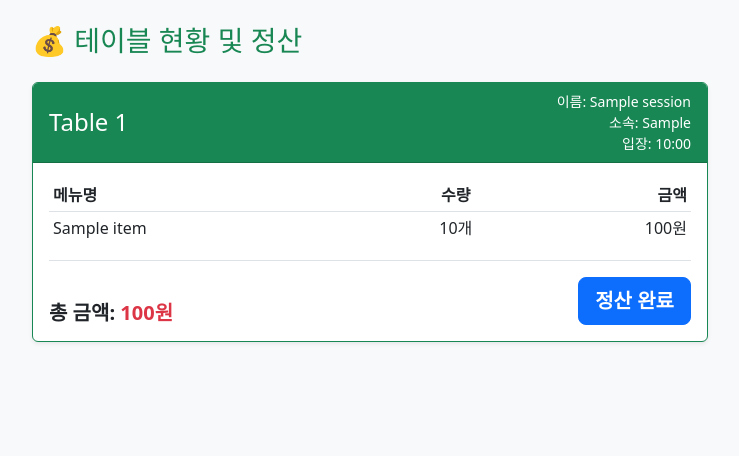
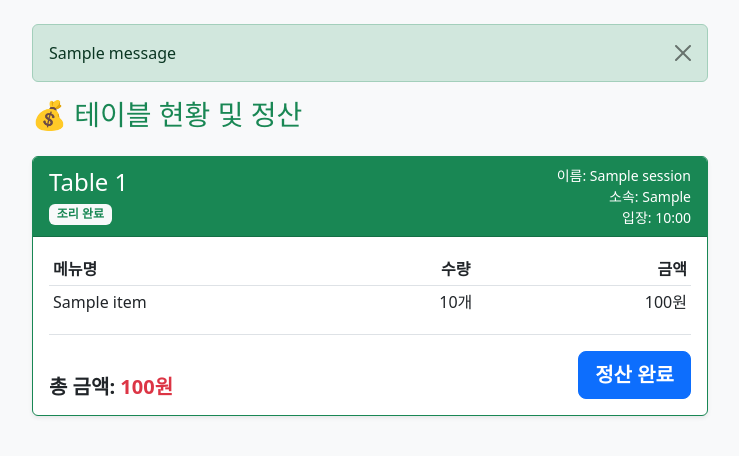
Before and after one commit to jae1u/festival-order, a Flask app: page /admin/billing in a window 1280 px wide. Shown: the part 56-512 px from the top of the page, without its empty margins (270-1009 px from the left). Run offline with Flask 3, Linux system fonts and the light colour scheme; the visitor is signed in with stand-in values (Sample User, id 1); tables that the repository leaves empty hold one stand-in row (values such as "Sample post"); one stand-in notice (Sample message) is shown.

Commit message:
fix: show active tables in billing

```diff
--- a/web/app.py
+++ b/web/app.py
@@ -1,7 +1,7 @@
 import os
 import time
 from datetime import timedelta
-from flask import Flask, render_template, request, jsonify, redirect, url_for, session
+from flask import Flask, render_template, request, jsonify, redirect, url_for, session, flash
 import pymysql
 
 app = Flask(__name__)
@@ -305,7 +305,6 @@ def kitchen():
 def billing():
     conn = get_db_connection()
     cursor = conn.cursor()
-    # 💡 [수정] 조리 완료 상태를 확인하기 위해 checks 관련 컬럼 추가 조회
     cursor.execute("""
         SELECT s.id as session_id, s.table_no, s.customer_name, s.customer_phone, s.organization, s.created_at,
                i.menu_name, i.price, i.quantity, i.checks_required, i.checks_completed
@@ -313,15 +312,12 @@ def billing():
         LEFT JOIN orders o ON s.id = o.session_id
         LEFT JOIN order_items i ON o.id = i.order_id
         WHERE s.status = 'ACTIVE'
+        ORDER BY s.table_no ASC, s.created_at ASC, o.id ASC, i.id ASC
     """)
     rows = cursor.fetchall()
     conn.close()
 
-    # 💡 [수정] 조리가 모두 완료된 테이블(all_complete == True)만 필터링하여 전달
-    all_sessions = group_sessions(rows)
-    ready_to_bill = [s for s in all_sessions if s['all_complete']]
-
-    return render_template('billing.html', sessions=ready_to_bill)
+    return render_template('billing.html', sessions=group_sessions(rows))
 
 
 @app.route("/admin/history")
@@ -381,6 +377,25 @@ def checkout(session_id):
         cursor.execute(
             "SELECT status FROM table_sessions WHERE id = %s FOR UPDATE", (session_id,)
         )
+        row = cursor.fetchone()
+        if not row or row["status"] != "ACTIVE":
+            flash("이미 종료되었거나 찾을 수 없는 테이블입니다.", "warning")
+            return redirect(url_for("billing"))
+
+        cursor.execute(
+            """
+            SELECT COUNT(*) AS incomplete_count
+            FROM orders o
+            JOIN order_items i ON o.id = i.order_id
+            WHERE o.session_id = %s AND i.checks_completed < i.checks_required
+            """,
+            (session_id,),
+        )
+        incomplete = cursor.fetchone()
+        if incomplete and incomplete["incomplete_count"] > 0:
+            flash("조리 완료 전에는 정산을 완료할 수 없습니다.", "warning")
+            return redirect(url_for("billing"))
+
         cursor.execute(
             "UPDATE table_sessions SET status = 'PAID', paid_at = NOW() WHERE id = %s",
             (session_id,),
--- a/web/templates/billing.html
+++ b/web/templates/billing.html
@@ -12,7 +12,14 @@
     <div class="col-12 mb-4">
         <div class="card shadow-sm border-success">
             <div class="card-header bg-success text-white d-flex justify-content-between align-items-center">
-                <h4 class="mb-0">Table {{ session.table_no }}</h4>
+                <div>
+                    <h4 class="mb-1">Table {{ session.table_no }}</h4>
+                    {% if session.all_complete %}
+                    <span class="badge bg-light text-success">조리 완료</span>
+                    {% else %}
+                    <span class="badge bg-warning text-dark">준비 중</span>
+                    {% endif %}
+                </div>
                 <div class="text-end">
                     <small class="d-block">이름: {{ session.customer_name or '-' }}</small>
                     <small class="d-block">소속: {{ session.organization or '-' }}</small>
@@ -45,9 +52,13 @@
 
                     <form action="{{ url_for('checkout', session_id=session.session_id) }}" method="POST"
                         onsubmit="return confirm('Table {{ session.table_no }} 정산을 완료하시겠습니까?');">
-                        <button type="submit" class="btn btn-lg btn-primary fw-bold">정산 완료</button>
+                        <button type="submit" class="btn btn-lg btn-primary fw-bold" {% if not session.all_complete
+                            %}disabled{% endif %}>정산 완료</button>
                     </form>
                 </div>
+                {% if not session.all_complete %}
+                <p class="text-muted small text-end mb-0 mt-2">주방에서 모든 체크가 완료되면 정산할 수 있습니다.</p>
+                {% endif %}
             </div>
         </div>
     </div>
--- a/web/templates/layout.html
+++ b/web/templates/layout.html
@@ -41,6 +41,19 @@
 
   <!-- 본문 영역 -->
   <div class="container main-container">
+    {% with messages = get_flashed_messages(with_categories=true) %}
+    {% if messages %}
+    <div class="mb-3">
+      {% for category, message in messages %}
+      <div class="alert alert-{{ category }} alert-dismissible fade show" role="alert">
+        {{ message }}
+        <button type="button" class="btn-close" data-bs-dismiss="alert" aria-label="닫기"></button>
+      </div>
+      {% endfor %}
+    </div>
+    {% endif %}
+    {% endwith %}
+
     {% block content %}{% endblock %}
   </div>
 
```
